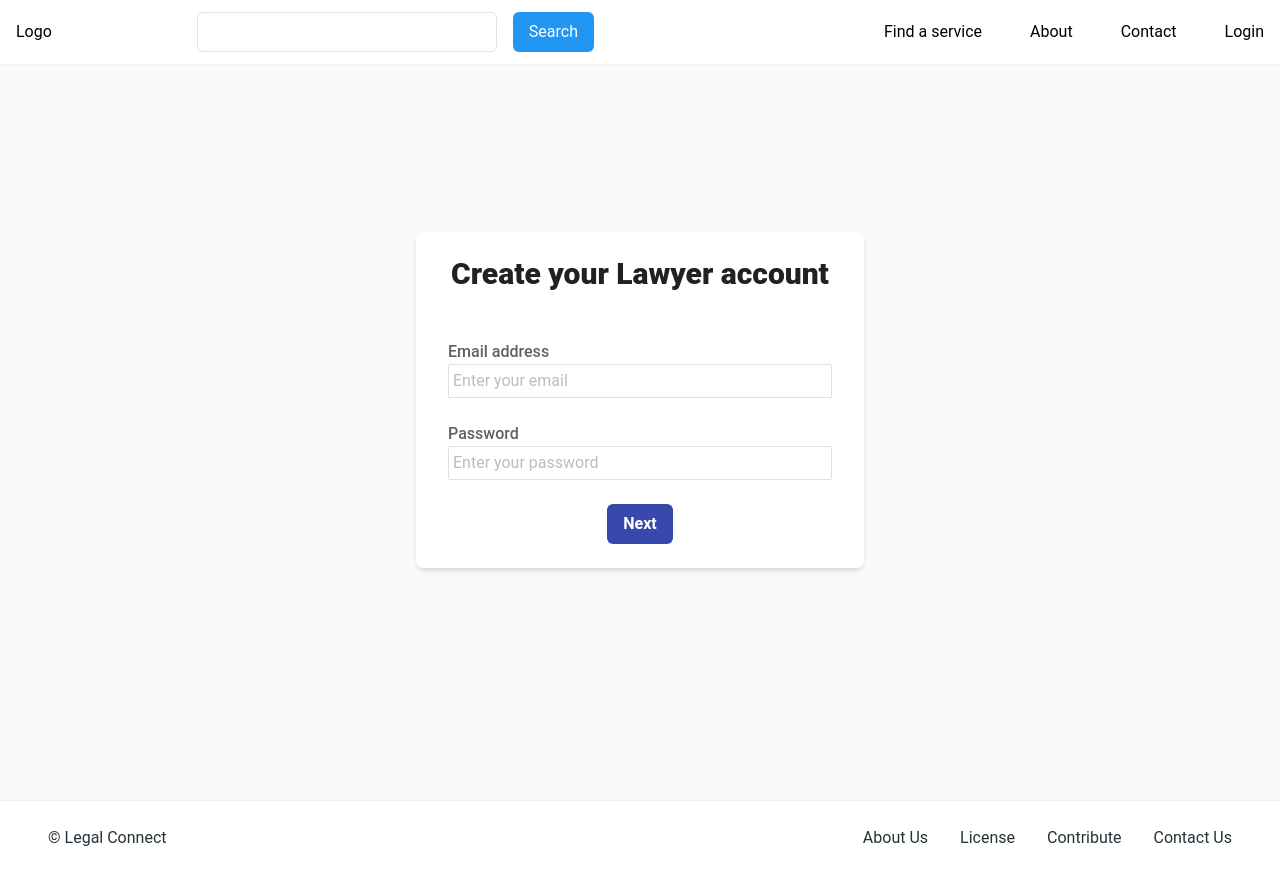
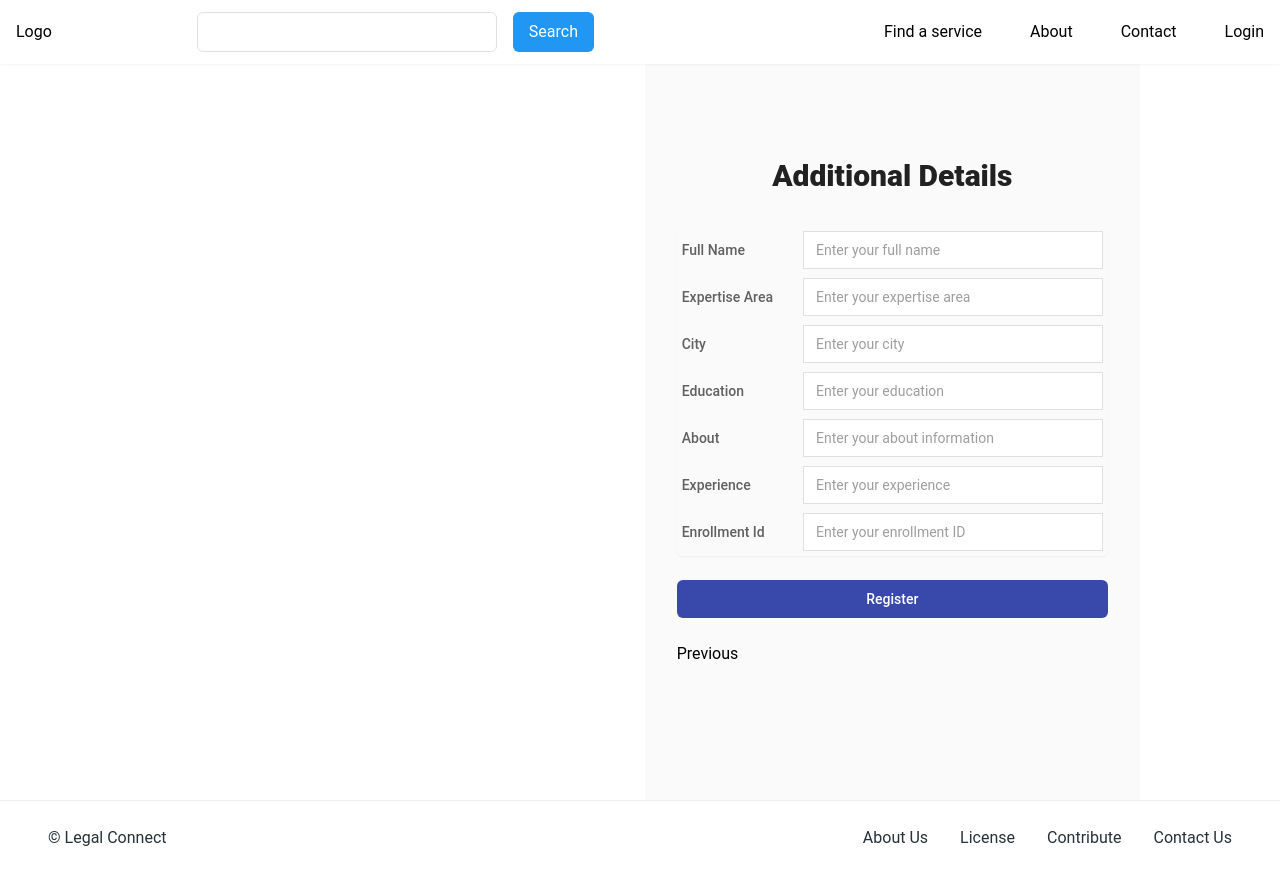
Before and after one commit to gautamchangedia15/LegalConnect, a React (Vite) app in the folder frontend/: page /lawyerRegistration in a window 1280 px wide. Built offline with nearby package versions, Linux system fonts and the light colour scheme; no server answers; the HTML template or start-up script is replaced by a standard one.

Commit message:
lawyer login ui changes

```diff
--- a/frontend/src/App.css
+++ b/frontend/src/App.css
@@ -22,3 +22,43 @@
     margin: 5px;
 
 }
+/* Lawyer Login */
+
+.page-1 {
+  visibility: hidden;
+}
+/* .container {
+    display: flex;
+    justify-content: center;
+    align-items: center;
+    height: 100vh;
+  }
+
+  .pages {
+    display: flex;
+    position: relative;
+    width: 100%;
+    transition: left 0.5s ease-in-out;
+  }
+
+  .page {
+    flex: 1;
+    display: flex;
+    flex-direction: column;
+    align-items: center;
+    justify-content: center;
+    height: 100%;
+  }
+
+  .page h1 {
+    margin-bottom: 20px;
+  }
+
+  .left {
+    left: 0;
+  }
+
+  .right {
+    left: -100%;
+  }
+   */
--- a/frontend/src/components/AppointmentBooking/AppointmentBooking.jsx
+++ b/frontend/src/components/AppointmentBooking/AppointmentBooking.jsx
@@ -37,7 +37,7 @@ const AppointmentBooking = () => {
     });
 
     return (
-        <div className="flex flex-col items-center space-y-4">
+        <div className="flex flex-col items-center space-y-4 mt-20 mb-8">
             <h2 className="text-lg font-semibold mb-4">Select Date</h2>
             <div className="flex flex-wrap justify-center gap-4">
                 {upcomingDates.map((date) => (
@@ -67,7 +67,7 @@ const AppointmentBooking = () => {
                 </div>
             </>
             <button
-                className="bg-green-800 text-white px-4 py-2 rounded-md hover:bg-green-600"
+                className="bg-green-800 text-white px-4 py-2 rounded-md hover:bg-green-600 "
                 onClick={() => console.log(`Selected date: ${selectedDate}`)}
                 disabled={!selectedDate}
             >
--- a/frontend/src/components/Authentication/Lawyer/Register/LawyerRegister.jsx
+++ b/frontend/src/components/Authentication/Lawyer/Register/LawyerRegister.jsx
@@ -1,39 +1,26 @@
-import React, { useState } from 'react';
+import React from 'react'
 import { Link } from 'react-router-dom';
-import { server} from '../../../../store';
-const LawyerRegister = ({ history }) => {
-  const [formData, setFormData] = useState({
-    email: '',
-    password: '',
-  });
+import { useState } from 'react';
 
 const handleChange = (e) => {
   const { name, value } = e.target;
   setFormData({ ...formData, [name]: value });
 };
 
-  const handleSubmit = async(e) => {
+const handleSubmit = async (e) => {
   e.preventDefault();
-    // Save email and password to local storage (for demonstration)
-    localStorage.setItem('email', formData.email);
-    localStorage.setItem('password', formData.password);
-    history.push('/additional-details');
-    try {
-        const response = await axios.post(`${server}/auth/provider/register`, {
-          email,
-          password,
+  // Prepare registration data to send to backend
+  const registrationData = {
+    ...formData,
+    email: localStorage.getItem('email'),
+    password: localStorage.getItem('password'),
+  };
+}
 
-        });
-
-        console.log('Response from server:', response.data);
-      } catch (error) {
-        console.error('Error signing up:', error);
-      }
-  };
-
+const Page1 = ({ onNext }) => {
   return (
-    <div className="min-h-screen flex items-center justify-center bg-gray-50 py-12 px-4 sm:px-6 lg:px-8">
-      <div className="bg-white max-w-md w-full rounded-lg shadow-md overflow-hidden">
+    <div className=" page-1 min-h-screen flex items-center justify-center bg-gray-50 py-12 px-4 sm:px-6 lg:px-8">
+      <div className="bg-white max-w-md w-full rounded-lg shadow-md overflow-hidden p-8">
         <h2 className="text-3xl font-extrabold text-gray-900 text-center py-6">Create your Lawyer account</h2>
         <form onSubmit={handleSubmit} className="px-8 py-6 space-y-6">
           <div>
@@ -65,19 +52,158 @@ const LawyerRegister = ({ history }) => {
             />
           </div>
           <div className="flex justify-center">
-            <Link to={'/Additional-details'}>
+            {/* <Link to={'/Additional-details'}> */}
               <button
-              type="submit"
+              onClick={onNext}
+
                 className="bg-indigo-600 hover:bg-indigo-700 text-white font-semibold py-2 px-4 rounded-md transition duration-300"
               >
                 Next
               </button>
-                </Link>
+            {/* </Link> */}
           </div>
         </form>
       </div>
     </div>
   );
 };
+const Page2 = ({ onPrev }) => {
+  return (
+    <div className=" page-2 min-h-screen flex items-center justify-center bg-gray-50 py-12 px-4 sm:px-6 lg:px-8">
+    <div className="max-w-md w-full space-y-8">
+      <div>
+        <h2 className="mt-6 text-center text-3xl font-extrabold text-gray-900">Additional Details</h2>
+      </div>
+      <form className="mt-8 space-y-6" onSubmit={handleSubmit}>
+        <div className="additional-details rounded-md shadow-sm -space-y-px">
+          <div>
+            <label htmlFor="name" className="block text-sm font-medium text-gray-700">
+              Full Name
+            </label>
+            <input
+              id="name"
+              name="name"
+              type="text"
+              required
+              className="appearance-none rounded-none relative block w-full px-3 py-2 border border-gray-300 placeholder-gray-500 text-gray-900 rounded-md focus:outline-none focus:ring-indigo-500 focus:border-indigo-500 focus:z-10 sm:text-sm"
+              placeholder="Enter your full name"
+              onChange={handleChange}
+            />
+          </div>
+          <div>
+            <label htmlFor="expertise_area" className="block text-sm font-medium text-gray-700">
+              Expertise Area
+            </label>
+            <input
+              id="expertise_area"
+              name="expertise_area"
+              type="text"
+              required
+              className="appearance-none rounded-none relative block w-full px-3 py-2 border border-gray-300 placeholder-gray-500 text-gray-900 rounded-md focus:outline-none focus:ring-indigo-500 focus:border-indigo-500 focus:z-10 sm:text-sm"
+              placeholder="Enter your expertise area"
+              onChange={handleChange}
+            />
+          </div>
+          <div>
+            <label htmlFor="city" className="block text-sm font-medium text-gray-700">
+              City
+            </label>
+            <input
+              id="city"
+              name="city"
+              type="text"
+              required
+              className="appearance-none rounded-none relative block w-full px-3 py-2 border border-gray-300 placeholder-gray-500 text-gray-900 rounded-md focus:outline-none focus:ring-indigo-500 focus:border-indigo-500 focus:z-10 sm:text-sm"
+              placeholder="Enter your city"
+              onChange={handleChange}
+            />
+          </div>
+          <div>
+            <label htmlFor="education" className="block text-sm font-medium text-gray-700">
+              Education
+            </label>
+            <input
+              id="education"
+              name="education"
+              type="text"
+              required
+              className="appearance-none rounded-none relative block w-full px-3 py-2 border border-gray-300 placeholder-gray-500 text-gray-900 rounded-md focus:outline-none focus:ring-indigo-500 focus:border-indigo-500 focus:z-10 sm:text-sm"
+              placeholder="Enter your education"
+              onChange={handleChange}
+            />
+          </div>
+          <div>
+            <label htmlFor="about" className="block text-sm font-medium text-gray-700">
+              About
+            </label>
+            <input
+              id="about"
+              name="about"
+              type="text"
+              required
+              className="appearance-none rounded-none relative block w-full px-3 py-2 border border-gray-300 placeholder-gray-500 text-gray-900 rounded-md focus:outline-none focus:ring-indigo-500 focus:border-indigo-500 focus:z-10 sm:text-sm"
+              placeholder="Enter your about information"
+              onChange={handleChange}
+            />
+          </div>
+          <div>
+            <label htmlFor="propExp" className="block text-sm font-medium text-gray-700">
+              Experience
+            </label>
+            <input
+              id="propExp"
+              name="propExp"
+              type="text"
+              required
+              className="appearance-none rounded-none relative block w-full px-3 py-2 border border-gray-300 placeholder-gray-500 text-gray-900 rounded-md focus:outline-none focus:ring-indigo-500 focus:border-indigo-500 focus:z-10 sm:text-sm"
+              placeholder="Enter your experience"
+              onChange={handleChange}
+            />
+          </div>
+          <div>
+            <label htmlFor="enrollementId" className="block text-sm font-medium text-gray-700">
+              Enrollment Id
+            </label>
+            <input
+              id="enrollementId"
+              name="enrollementId"
+              type="text"
+              required
+              className="appearance-none rounded-none relative block w-full px-3 py-2 border border-gray-300 placeholder-gray-500 text-gray-900 rounded-md focus:outline-none focus:ring-indigo-500 focus:border-indigo-500 focus:z-10 sm:text-sm"
+              placeholder="Enter your enrollment ID"
+              onChange={handleChange}
+            />
+          </div>
+        </div>
 
-export default LawyerRegister;
+        <div>
+          <button
+            type="submit"
+            className="group relative w-full flex justify-center py-2 px-4 border border-transparent text-sm font-medium rounded-md text-white bg-indigo-600 hover:bg-indigo-700 focus:outline-none focus:ring-2 focus:ring-offset-2 focus:ring-indigo-500"
+          >
+            Register
+          </button>
+        </div>
+        <button onClick={onPrev}>Previous</button>
+      </form>
+    </div>
+  </div>
+  );
+};
+function LawyerRegister() {
+  const [page, setPage] = useState(1);
+  const handleNext = () => {
+    setPage(2);
+  };
+
+  const handlePrev = () => {
+    setPage(1);
+  };
+  return (
+    <div className="container flex justify-end">
+      <Page1 /><Page2/>
+    </div>
+  )
+}
+
+export default LawyerRegister
--- a/frontend/src/components/ServicePage/ServicePage.jsx
+++ b/frontend/src/components/ServicePage/ServicePage.jsx
@@ -58,6 +58,27 @@ const ServicePage = () => {
                 <option value="Property Law">Property Law</option>
               </select>
             </div>
+            <div className="flex-1">
+              <label
+                htmlFor="practice-area"
+                className="block text-gray-700 font-medium mb-2">
+               Domain
+              </label>
+              <select
+                value={exp}
+                onChange={(e) => setexp(e.target.value)}
+                name="practice-area"
+                id="practice-area"
+                className="w-full border border-gray-300 rounded-md shadow-sm focus:ring-blue-500 focus:border-blue-500 p-2">
+                <option value="Family">Lawyer</option>
+
+                <option value="Criminal Law">Notary</option>
+                <option value="Civil Law">Civil Law</option>
+                <option value="Family Law">Family Law</option>
+                <option value="Property Law">Property Law</option>
+              </select>
+            </div>
+
           </div>
           <button
             onClick={(e) => searchHandler(e)}
```
Lines whose indentation alone changed are shown as unchanged.
